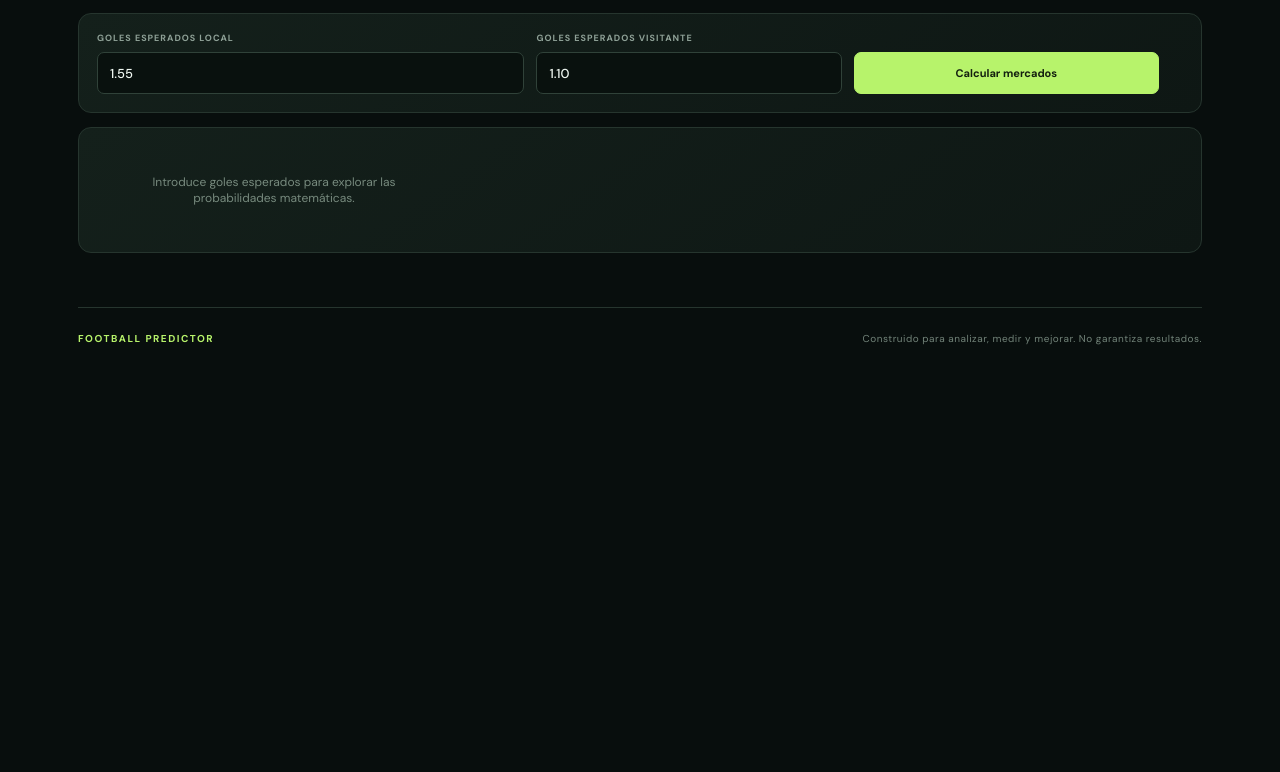
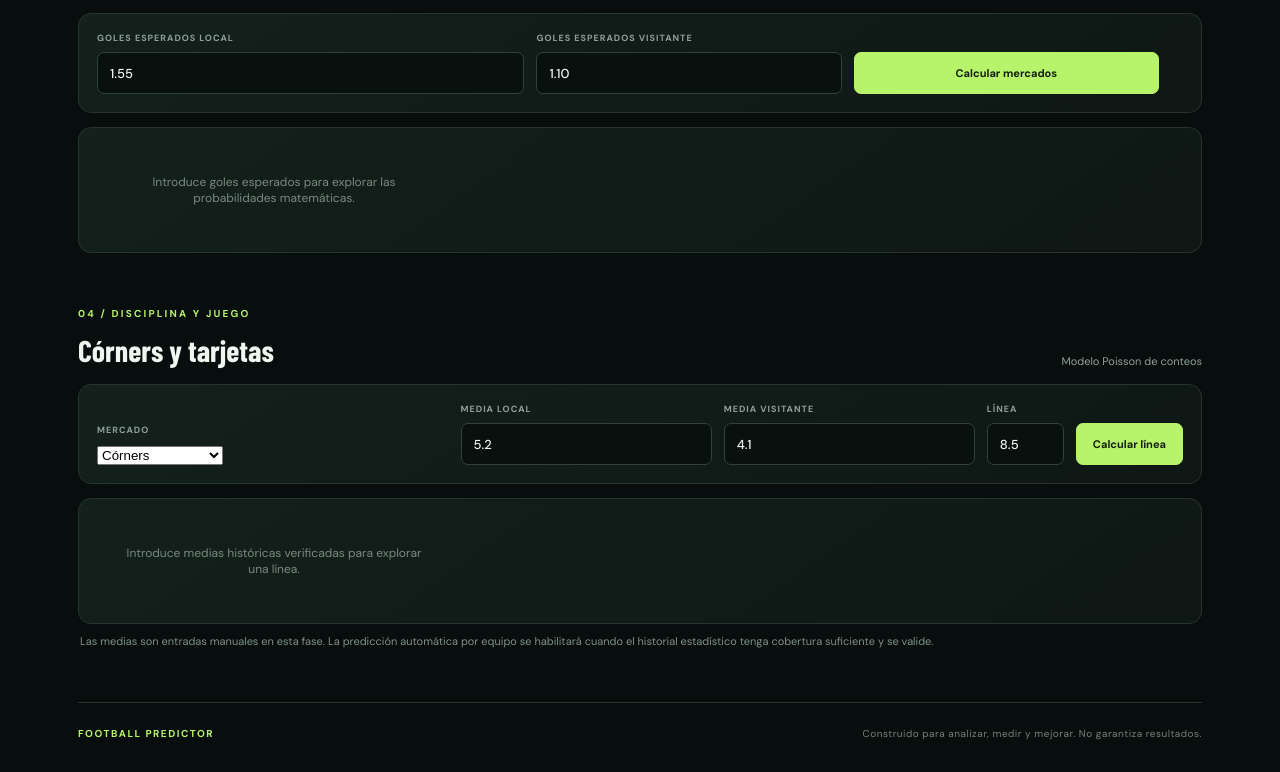
Before and after one commit to YOSHIHARU0504/Yoshi-Predictor, a plain HTML site: page web/index.html in a window 1280 px wide. Shown: the part 1440-2212 px from the top of the page. Before the commit the page ends 1817 px from the top, so only its background shows below. Drawn offline with nearby package versions, Linux system fonts and the light colour scheme; no server answers; a web font is replaced by a local one.

Commit message:
feat: add corners and cards market controls to dashboard

```diff
--- a/web/index.html
+++ b/web/index.html
@@ -50,6 +50,18 @@
         </div>
         <div class="panel results" id="goal-results"><div class="empty">Introduce goles esperados para explorar las probabilidades matemáticas.</div></div>
       </section>
+      <section class="workspace">
+        <div class="section-heading"><div><p class="eyebrow">04 / DISCIPLINA Y JUEGO</p><h2>Córners y tarjetas</h2></div><span class="section-note">Modelo Poisson de conteos</span></div>
+        <div class="panel controls">
+          <div class="field"><label for="count-market">MERCADO</label><select id="count-market"><option value="corners">Córners</option><option value="yellow_cards">Tarjetas amarillas</option><option value="red_cards">Tarjetas rojas</option></select></div>
+          <div class="field"><label for="count-home">MEDIA LOCAL</label><input id="count-home" type="number" min="0" max="40" step=".1" value="5.2"></div>
+          <div class="field"><label for="count-away">MEDIA VISITANTE</label><input id="count-away" type="number" min="0" max="40" step=".1" value="4.1"></div>
+          <div class="field"><label for="count-line">LÍNEA</label><input id="count-line" type="number" min="0" max="40" step=".5" value="8.5"></div>
+          <button class="btn btn-primary" id="count-btn">Calcular línea</button>
+        </div>
+        <div class="panel results" id="count-results"><div class="empty">Introduce medias históricas verificadas para explorar una línea.</div></div>
+        <p class="hint">Las medias son entradas manuales en esta fase. La predicción automática por equipo se habilitará cuando el historial estadístico tenga cobertura suficiente y se valide.</p>
+      </section>
       <footer><span>FOOTBALL PREDICTOR</span><span>Construido para analizar, medir y mejorar. No garantiza resultados.</span></footer>
     </main>
   </div>
```
